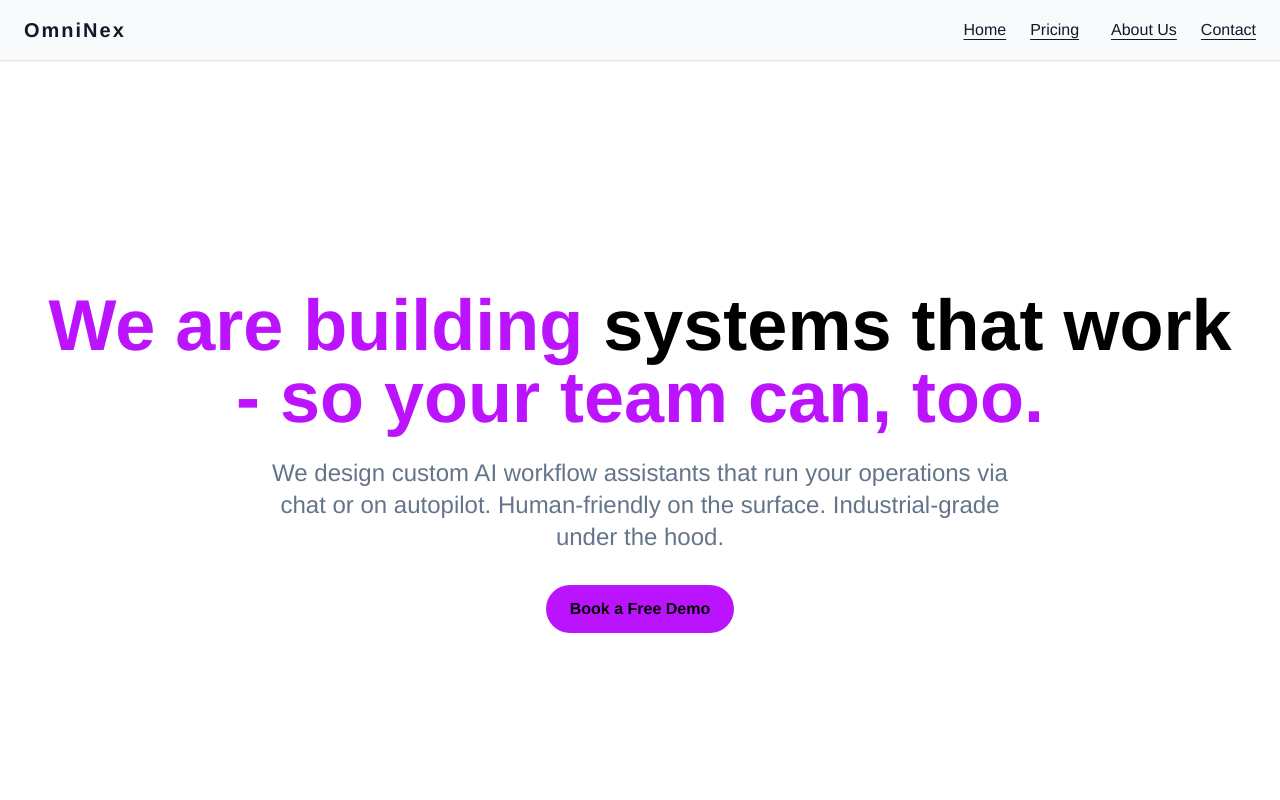
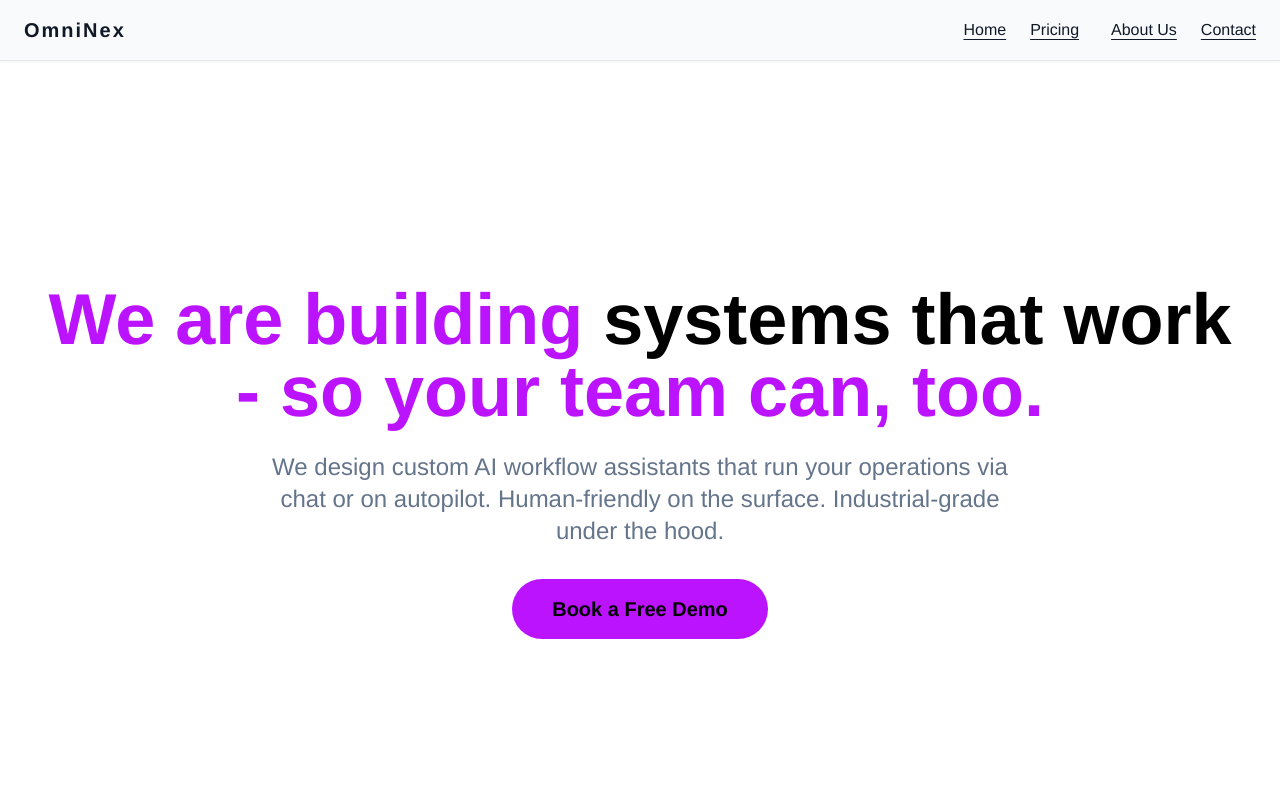
Before and after one commit to Kalcho8233/OmniNexAIWebsite, a Next.js app: page / in a window 1280 px wide. Shown: the top 800 px of the page. Built offline with nearby package versions, Linux system fonts and the light colour scheme.

Commit message:
Update HeroSection.jsx

```diff
--- a/components/HeroSection.jsx
+++ b/components/HeroSection.jsx
@@ -1,4 +1,3 @@
-import NeonButton from './NeonButton';
 import { motion } from 'framer-motion';
 
 export default function HeroSection() {
@@ -30,11 +29,12 @@ export default function HeroSection() {
         animate={{ opacity: 1, scale: 1 }}
         transition={{ delay: 0.6, duration: 0.5 }}
       >
-        <NeonButton
-          text="Book a Free Demo"
+        <a
           href="#demo"
-          className="px-10 py-4 text-lg md:text-xl font-semibold" // същият размер като бутона в StatsSection
-        />
+          className="inline-block bg-neonPurple text-black font-semibold text-lg md:text-xl px-10 py-4 rounded-full hover:shadow-[0_0_18px_#c084fc] transition no-underline"
+        >
+          Book a Free Demo
+        </a>
       </motion.div>
     </section>
   );
```
